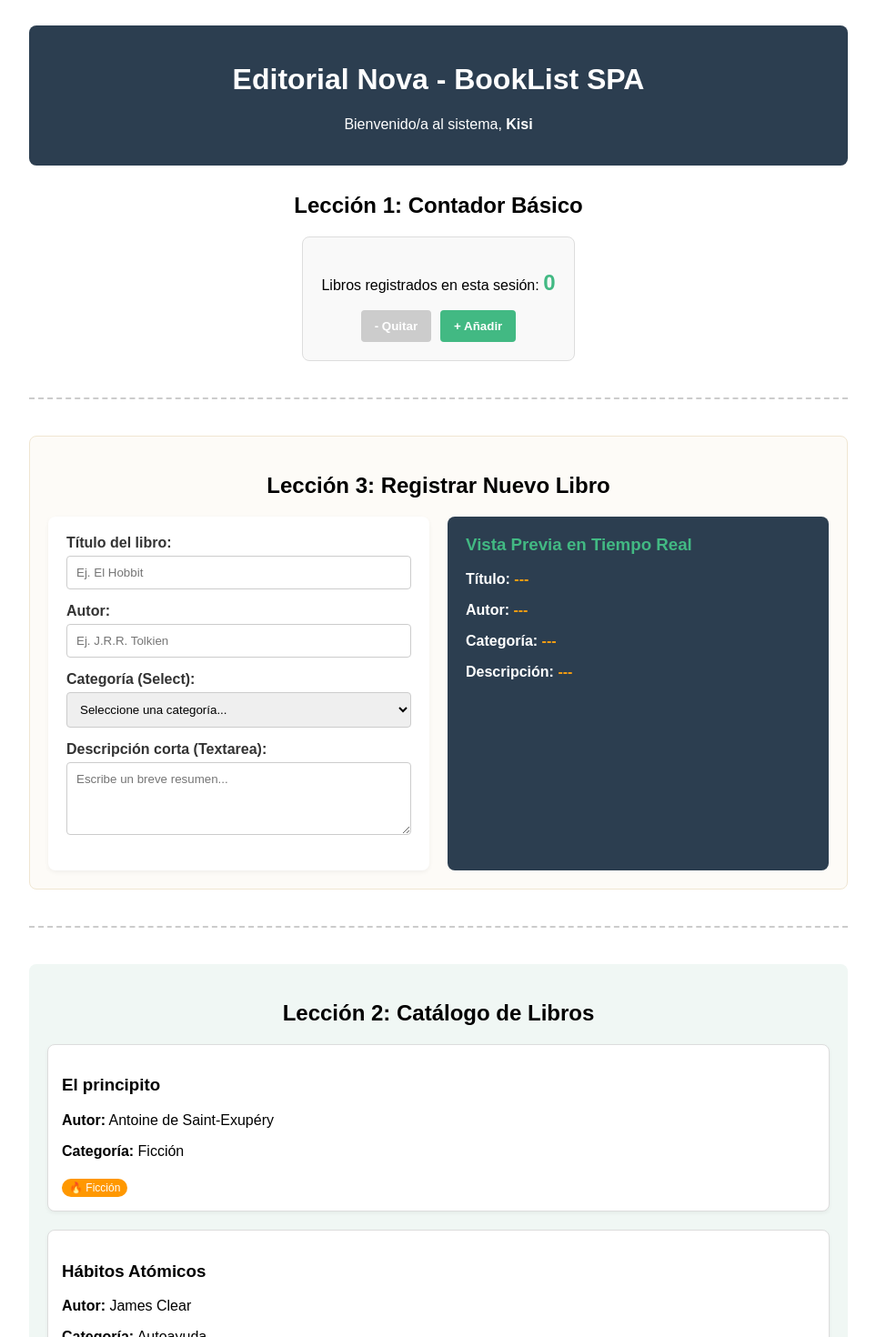
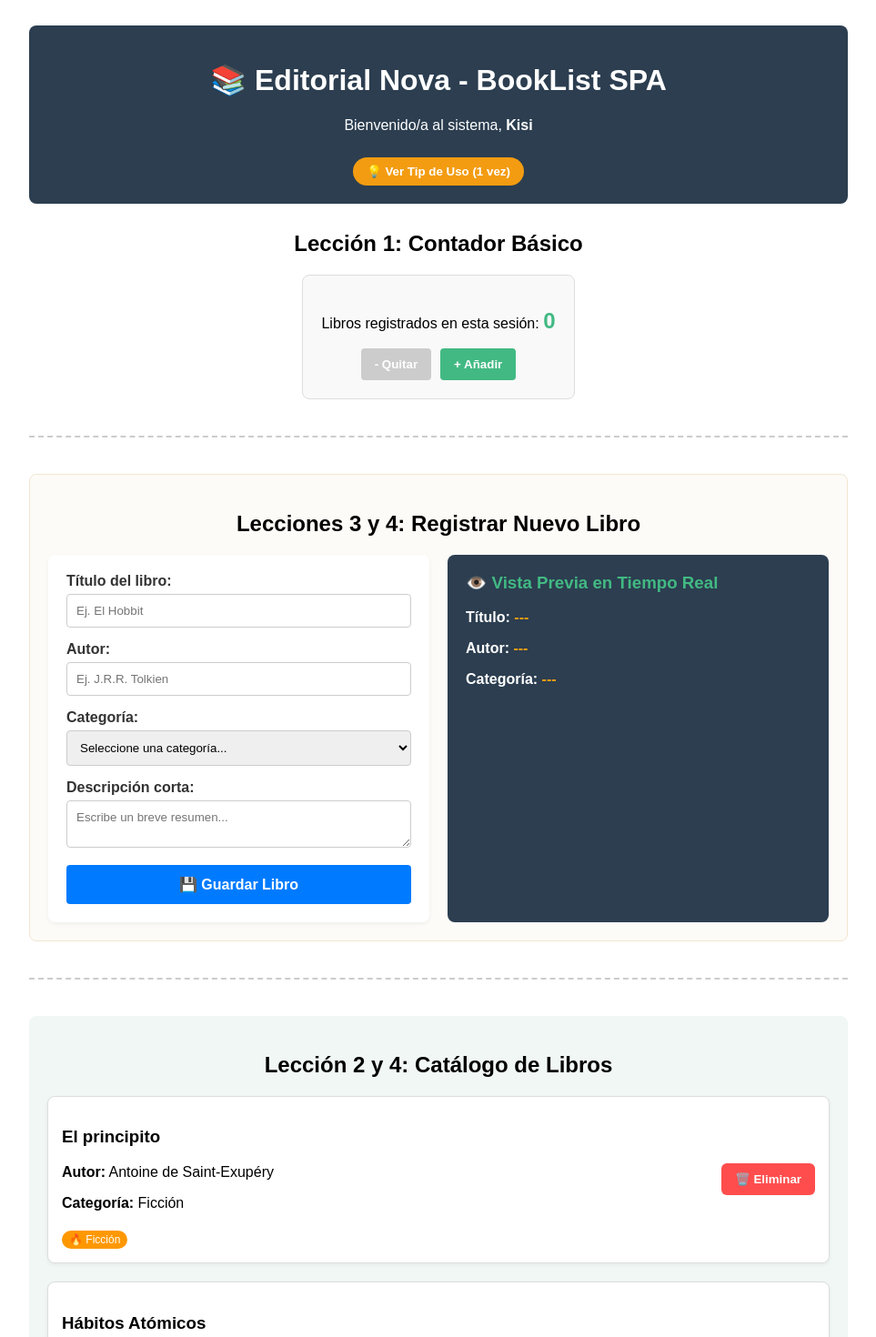
Before and after one commit to Muss3t/booklist-spa, a Vue app: page / in a window 1280 px wide. Shown: the top 1470 px of the page at 91% size, without its empty margins (158-1121 px from the left). Built offline with nearby package versions, Linux system fonts and the light colour scheme.

Commit message:
feat: Completada Lección 4 con manejo de eventos, emit y prevent

```diff
--- a/src/App.vue
+++ b/src/App.vue
@@ -1,65 +1,78 @@
 <!--
 ======================================================================
-Lección 1: Introducción a Vue.js
-Objetivo: Comprender la estructura básica de un componente Vue.
+Lección 1: Componente, MVVM y estado (Hecho)
+Lección 2: Templates, v-for, v-show (Hecho)
+Lección 3: Binding de formularios v-model (Hecho)
+
+Lección 4: Manejo de eventos
+Objetivo: Capturar eventos del usuario para modificar el estado.
 Tareas a desarrollar:
-● Crear el componente principal App.vue con estructura template/script/style.
-● Implementar un contador básico con datos reactivos (data, methods).
-● Aplicar el patrón MVVM y mostrar el nombre del usuario.
-
-======================================================================
-Lección 2: Templates y rendering
-Objetivo: Utilizar templates y directivas para representar datos.
-Tareas a desarrollar:
-● Crear un componente Libro.vue para mostrar datos de un libro usando v-bind.
-● Usar v-if, v-show y v-for para mostrar/ocultar elementos o iterar sobre la lista de libros.
-● Mostrar un mensaje si no hay libros disponibles.
-
-======================================================================
-Lección 3: Binding de formularios
-Objetivo: Implementar formularios interactivos con v-model.
-Tareas a desarrollar:
-● Crear un formulario que permita añadir libros con input, select y textarea.
-● Utilizar v-model para vincular campos al modelo.
-● Mostrar en tiempo real los datos ingresados.
+● Usar @click para agregar y eliminar libros de la lista.
+● Aplicar modificadores como .prevent y .once donde sea pertinente.
+● Agregar eventos de teclado para agregar libros con Enter.npm
 ======================================================================
 -->
-
 <script setup>
 import { ref } from 'vue'
 import Libro from './components/Libro.vue'
 
-// --- VARIABLES LECCIÓN 1 ---
+// --- LECCIÓN 1 ---
 const nombreUsuario = ref('Kisi')
 const contador = ref(0)
 const incrementar = () => { contador.value++ }
 const disminuir = () => { if (contador.value > 0) contador.value-- }
 
-// --- VARIABLES LECCIÓN 2 ---
+// --- LECCIÓN 2 y 4 (Datos) ---
 const libros = ref([
   { id: 1, titulo: 'El principito', autor: 'Antoine de Saint-Exupéry', categoria: 'Ficción' },
-  { id: 2, titulo: 'Hábitos Atómicos', autor: 'James Clear', categoria: 'Autoayuda' },
-  { id: 3, titulo: '1984', autor: 'George Orwell', categoria: 'Ficción' }
+  { id: 2, titulo: 'Hábitos Atómicos', autor: 'James Clear', categoria: 'Autoayuda' }
 ])
 
-// --- VARIABLES LECCIÓN 3 ---
-// Creamos un objeto reactivo para almacenar temporalmente lo que el usuario escribe
-const nuevoLibro = ref({
-  titulo: '',
-  autor: '',
-  categoria: '',
-  descripcion: ''
-})
+// --- LECCIÓN 3 (Modelo del Formulario) ---
+const nuevoLibro = ref({ titulo: '', autor: '', categoria: '', descripcion: '' })
+
+// --- LÓGICA LECCIÓN 4 (Funciones y Eventos) ---
+
+// 1. Agregar un libro nuevo
+const agregarLibro = () => {
+  if (nuevoLibro.value.titulo.trim() === '') {
+    alert('Por favor, ingresa al menos el título.')
+    return
+  }
+
+  // Agregamos al arreglo (Creamos un ID único usando Date.now)
+  libros.value.push({
+    id: Date.now(),
+    titulo: nuevoLibro.value.titulo,
+    autor: nuevoLibro.value.autor || 'Desconocido',
+    categoria: nuevoLibro.value.categoria || 'Sin categoría'
+  })
+
+  // Limpiamos el formulario para el siguiente
+  nuevoLibro.value = { titulo: '', autor: '', categoria: '', descripcion: '' }
+}
+
+// 2. Eliminar un libro recibiendo el ID desde el Hijo
+const eliminarLibro = (idLibro) => {
+  libros.value = libros.value.filter(libro => libro.id !== idLibro)
+}
+
+// 3. Modificador .once (Un tip que solo aparece 1 vez)
+const mostrarTip = () => {
+  alert('¡Tip! Puedes guardar más rápido presionando la tecla Enter dentro de las cajas de texto.')
+}
 </script>
 
 <template>
   <div class="app-container">
     <header>
-      <h1>Editorial Nova - BookList SPA</h1>
+      <h1>📚 Editorial Nova - BookList SPA</h1>
       <p>Bienvenido/a al sistema, <strong>{{ nombreUsuario }}</strong></p>
+      <!-- @click.once: Este botón solo funciona la primera vez que se toca -->
+      <button class="btn-tip" @click.once="mostrarTip">💡 Ver Tip de Uso (1 vez)</button>
     </header>
 
-    <!-- BLOQUE LECCIÓN 1 -->
+    <!-- LECCIÓN 1 -->
     <main class="lesson-one">
       <h2>Lección 1: Contador Básico</h2>
       <div class="counter-box">
@@ -73,16 +86,16 @@ const nuevoLibro = ref({
 
     <hr class="divisor" />
 
-    <!-- BLOQUE LECCIÓN 3 (arriba para que sea fácil ingresar datos) -->
+    <!-- LECCIÓN 3 y 4 -->
     <section class="lesson-three">
-      <h2>Lección 3: Registrar Nuevo Libro</h2>
+      <h2>Lecciones 3 y 4: Registrar Nuevo Libro</h2>
+      <div class="form-grid">
 
-      <div class="form-grid">
-        <!-- Formulario -->
-        <form class="formulario">
+        <!-- @submit.prevent: Evita que la página recargue -->
+        <!-- @keyup.enter: Si presionas Enter mientras estás en el form, ejecuta agregarLibro -->
+        <form class="formulario" @submit.prevent="agregarLibro" @keyup.enter="agregarLibro">
           <div class="form-group">
             <label>Título del libro:</label>
-            <!-- v-model conecta este input con nuevoLibro.titulo -->
             <input type="text" v-model="nuevoLibro.titulo" placeholder="Ej. El Hobbit" />
           </div>
 
@@ -92,7 +105,7 @@ const nuevoLibro = ref({
           </div>
 
           <div class="form-group">
-            <label>Categoría (Select):</label>
+            <label>Categoría:</label>
             <select v-model="nuevoLibro.categoria">
               <option disabled value="">Seleccione una categoría...</option>
               <option value="Ficción">Ficción</option>
@@ -103,41 +116,49 @@ const nuevoLibro = ref({
           </div>
 
           <div class="form-group">
-            <label>Descripción corta (Textarea):</label>
+            <label>Descripción corta:</label>
             <textarea v-model="nuevoLibro.descripcion" placeholder="Escribe un breve resumen..."></textarea>
           </div>
+
+          <button type="submit" class="btn-guardar">💾 Guardar Libro</button>
         </form>
 
-        <!-- Vista Previa en Tiempo Real -->
+        <!-- Vista Previa -->
         <div class="preview-box">
-          <h3>Vista Previa en Tiempo Real</h3>
+          <h3>👁️ Vista Previa en Tiempo Real</h3>
           <p><strong>Título:</strong> <span class="highlight">{{ nuevoLibro.titulo || '---' }}</span></p>
           <p><strong>Autor:</strong> <span class="highlight">{{ nuevoLibro.autor || '---' }}</span></p>
           <p><strong>Categoría:</strong> <span class="highlight">{{ nuevoLibro.categoria || '---' }}</span></p>
-          <p><strong>Descripción:</strong> <span class="highlight">{{ nuevoLibro.descripcion || '---' }}</span></p>
         </div>
       </div>
     </section>
 
     <hr class="divisor" />
 
-    <!-- BLOQUE LECCIÓN 2 -->
+    <!-- LECCIÓN 2 y 4 -->
     <section class="lesson-two">
-      <h2>Lección 2: Catálogo de Libros</h2>
+      <h2>Lección 2 y 4: Catálogo de Libros</h2>
       <div v-if="libros.length === 0" class="mensaje-vacio">
-        <p>No hay libros disponibles en este momento.</p>
+        <p>⚠️ No hay libros disponibles en este momento.</p>
       </div>
       <div v-else class="lista-libros">
-        <Libro v-for="libro in libros" :key="libro.id" :libro="libro" />
+        <!-- @eliminar="eliminarLibro" se queda escuchando al hijo -->
+        <Libro
+          v-for="libro in libros"
+          :key="libro.id"
+          :libro="libro"
+          @eliminar="eliminarLibro"
+        />
       </div>
     </section>
   </div>
 </template>
 
 <style>
-/* Estilos Globales, Lección 1 y 2 */
+/* Estilos globales y anteriores */
 .app-container { font-family: Arial, sans-serif; max-width: 900px; margin: 0 auto; padding: 20px; text-align: center; }
 header { background-color: #2c3e50; color: white; padding: 20px; border-radius: 8px; margin-bottom: 30px; }
+.btn-tip { background-color: #f39c12; color: white; border: none; padding: 8px 15px; border-radius: 20px; cursor: pointer; margin-top: 10px; font-weight: bold; }
 .counter-box { background-color: #f9f9f9; border: 1px solid #ddd; padding: 20px; border-radius: 8px; display: inline-block; }
 .counter-box span { font-size: 24px; font-weight: bold; color: #42b983; }
 .buttons { margin-top: 15px; display: flex; gap: 10px; justify-content: center; }
@@ -148,16 +169,15 @@ button:hover:not(:disabled) { background-color: #33a06f; }
 .lesson-two { background-color: #f0f7f4; padding: 20px; border-radius: 8px; }
 .mensaje-vacio { padding: 20px; color: #d9534f; background-color: #fdf7f7; border: 1px solid #ebccd1; border-radius: 4px; }
 .lista-libros { display: flex; flex-direction: column; gap: 10px; }
-
-/* Nuevos Estilos Lección 3 */
 .lesson-three { background-color: #fdfbf7; padding: 20px; border-radius: 8px; border: 1px solid #f0e6d2; }
 .form-grid { display: flex; gap: 20px; text-align: left; margin-top: 20px; flex-wrap: wrap; }
 .formulario { flex: 1; background: white; padding: 20px; border-radius: 8px; box-shadow: 0 2px 5px rgba(0,0,0,0.05); min-width: 300px; }
 .form-group { margin-bottom: 15px; }
 .form-group label { display: block; font-weight: bold; margin-bottom: 5px; color: #333; }
 .form-group input, .form-group select, .form-group textarea { width: 100%; padding: 10px; border: 1px solid #ccc; border-radius: 4px; font-family: inherit; box-sizing: border-box; }
-.form-group textarea { resize: vertical; min-height: 80px; }
 .preview-box { flex: 1; background-color: #2c3e50; color: white; padding: 20px; border-radius: 8px; min-width: 300px; }
 .preview-box h3 { color: #42b983; margin-top: 0; }
 .highlight { color: #f39c12; font-weight: bold; }
+.btn-guardar { width: 100%; background-color: #007bff; font-size: 16px; padding: 12px; }
+.btn-guardar:hover { background-color: #0056b3; }
 </style>
--- a/src/components/Libro.vue
+++ b/src/components/Libro.vue
@@ -1,41 +1,37 @@
 <!--
 ======================================================================
-Lección 2: Templates y rendering
-Objetivo: Utilizar templates y directivas para representar datos.
-
-Tareas a desarrollar:
-Crear un componente Libro.vue para mostrar datos de un libro usando v-bind.
-Usar v-if, v-show y v-for para mostrar/ocultar elementos o iterar sobre la lista de libros.
-Mostrar un mensaje si no hay libros disponibles.
+Lección 2 y 4: Componente Libro con Emisión de Eventos
 ======================================================================
 -->
 <script setup>
-import { defineProps } from 'vue'
+import { defineProps, defineEmits } from 'vue'
 
-// Definimos los props: Este componente ESPERA recibir un objeto llamado "libro"
 const props = defineProps({
   libro: {
     type: Object,
     required: true
   }
 })
+
+// Definimos el evento personalizado que este componente emitirá hacia App.vue
+const emit = defineEmits(['eliminar'])
 </script>
 
 <template>
   <div class="libro-card">
-    <!-- Usamos {{ }} para renderizar los datos del objeto libro -->
-    <h3>{{ libro.titulo }}</h3>
-    <p><strong>Autor:</strong> {{ libro.autor }}</p>
-    <p><strong>Categoría:</strong> {{ libro.categoria }}</p>
+    <div class="info-texto">
+      <h3>{{ libro.titulo }}</h3>
+      <p><strong>Autor:</strong> {{ libro.autor }}</p>
+      <p><strong>Categoría:</strong> {{ libro.categoria }}</p>
+      <span v-show="libro.categoria === 'Ficción'" class="badge">🔥 Ficción</span>
+    </div>
 
-    <!-- Directiva v-show: La etiqueta siempre existe en el HTML,
-         pero solo se hace visible si la categoría es Ficción -->
-    <span v-show="libro.categoria === 'Ficción'" class="badge">🔥 Ficción</span>
+    <!-- @click simple para emitir el evento 'eliminar' pasándole el ID del libro -->
+    <button class="btn-eliminar" @click="emit('eliminar', libro.id)">🗑️ Eliminar</button>
   </div>
 </template>
 
 <style scoped>
-/* El modificador "scoped" hace que estos estilos solo afecten a este componente */
 .libro-card {
   border: 1px solid #ddd;
   padding: 15px;
@@ -44,6 +40,10 @@ const props = defineProps({
   background-color: #fff;
   text-align: left;
   box-shadow: 0 2px 4px rgba(0,0,0,0.05);
+  /* Flexbox para alinear el texto a la izquierda y el botón a la derecha */
+  display: flex;
+  justify-content: space-between;
+  align-items: center;
 }
 .badge {
   display: inline-block;
@@ -54,4 +54,16 @@ const props = defineProps({
   font-size: 12px;
   margin-top: 5px;
 }
+.btn-eliminar {
+  background-color: #ff4d4d;
+  color: white;
+  border: none;
+  padding: 10px 15px;
+  border-radius: 6px;
+  cursor: pointer;
+  font-weight: bold;
+}
+.btn-eliminar:hover {
+  background-color: #cc0000;
+}
 </style>
```
